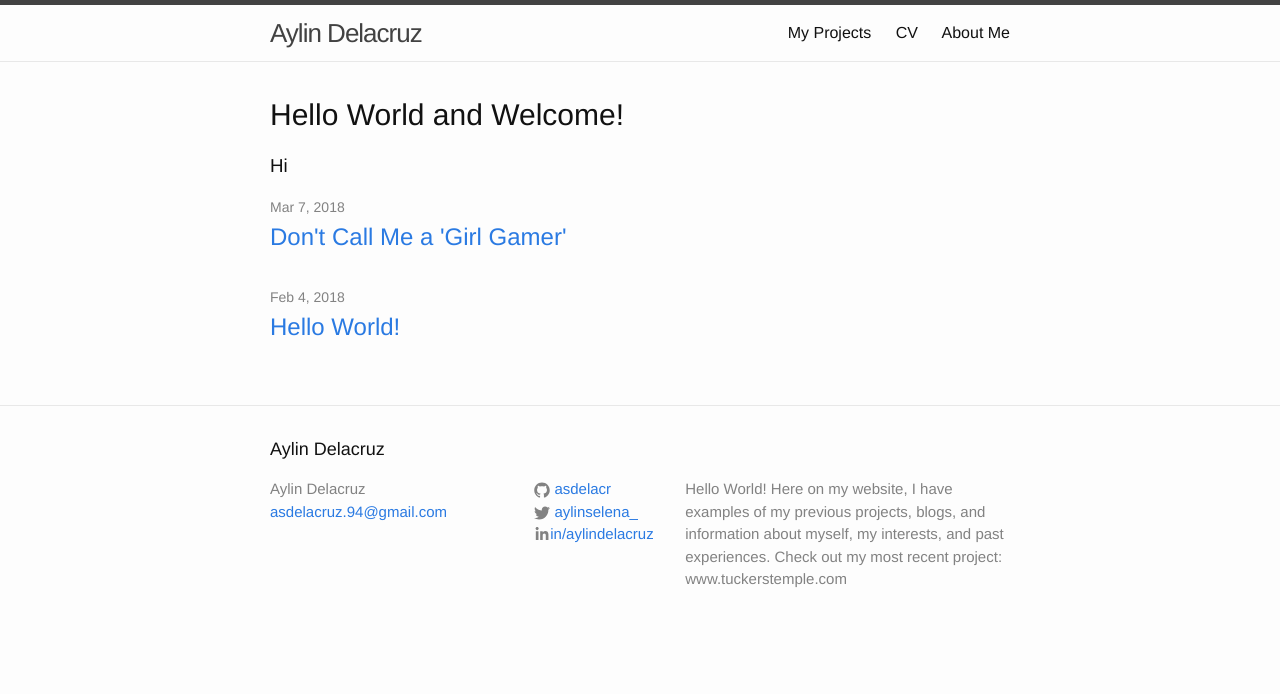
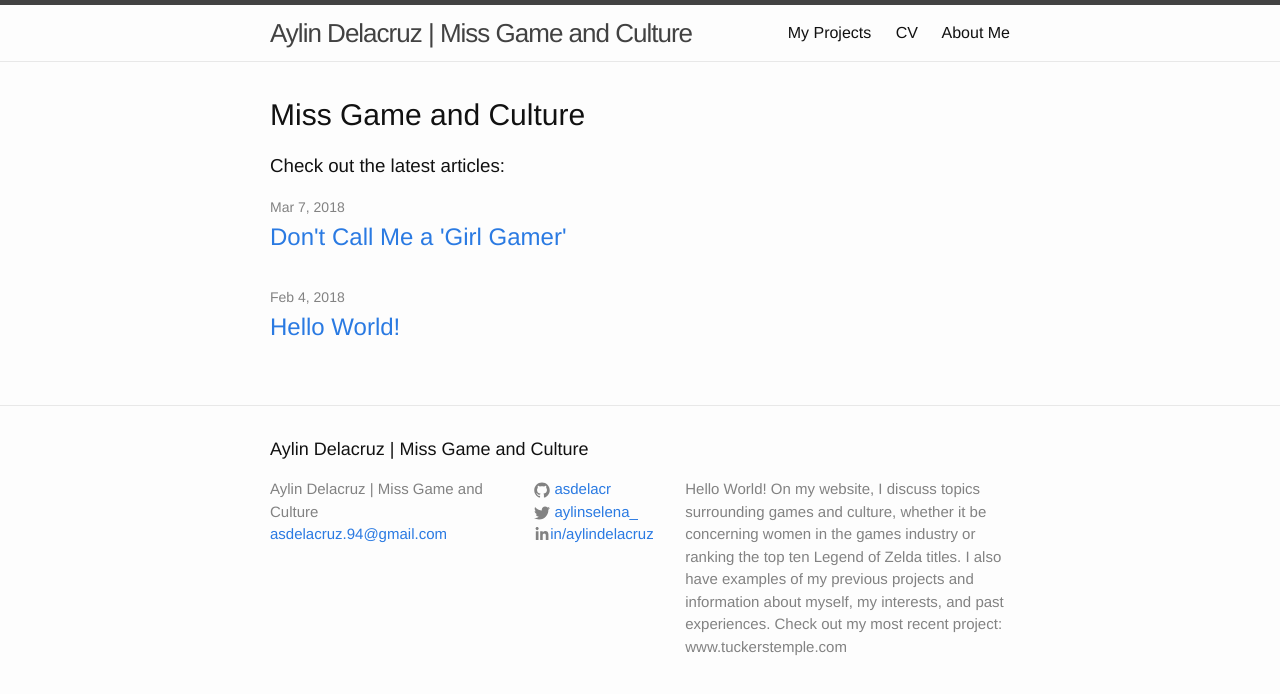
Before and after one commit to asdelacr/asdelacr.github.io, a Jekyll site: the page built from index.html, in a window 1280 px wide. Shown: the top 694 px of the page. Built offline with Jekyll 4.4.1, drawn with Linux system fonts in a browser that asks for light colours.

Commit message:
changes
text changes

```diff
--- a/_config.yml
+++ b/_config.yml
@@ -6,11 +6,13 @@
 # 'jekyll serve'. If you change this file, please restart the server process.
 
 # Site settings
-title: Aylin Delacruz
+title: Aylin Delacruz | Miss Game and Culture
 email: asdelacruz.94@gmail.com
 description: > # this means to ignore newlines until "baseurl:"
   Hello World!
-  Here on my website, I have examples of my previous projects, blogs,
+  On my website, I discuss topics surrounding games and culture, whether it be concerning
+  women in the games industry or ranking the top ten Legend of Zelda titles.
+  I also have examples of my previous projects
   and information about myself, my interests, and past experiences.
   Check out my most recent project: www.tuckerstemple.com
 baseurl: "" # the subpath of your site, e.g. /blog
--- a/index.html
+++ b/index.html
@@ -4,9 +4,9 @@ layout: default
 
 <div class="home">
 
-  <h1 class="page-heading">Hello World and Welcome!</h1>
+  <h1 class="page-heading">Miss Game and Culture</h1>
 
-  <h3>Hi</h3>
+  <h3>Check out the latest articles: </h3>
 
   <ul class="post-list">
     {% for post in site.posts %}
```
Also changed, not shown: cv.md (+1 -1 lines).
